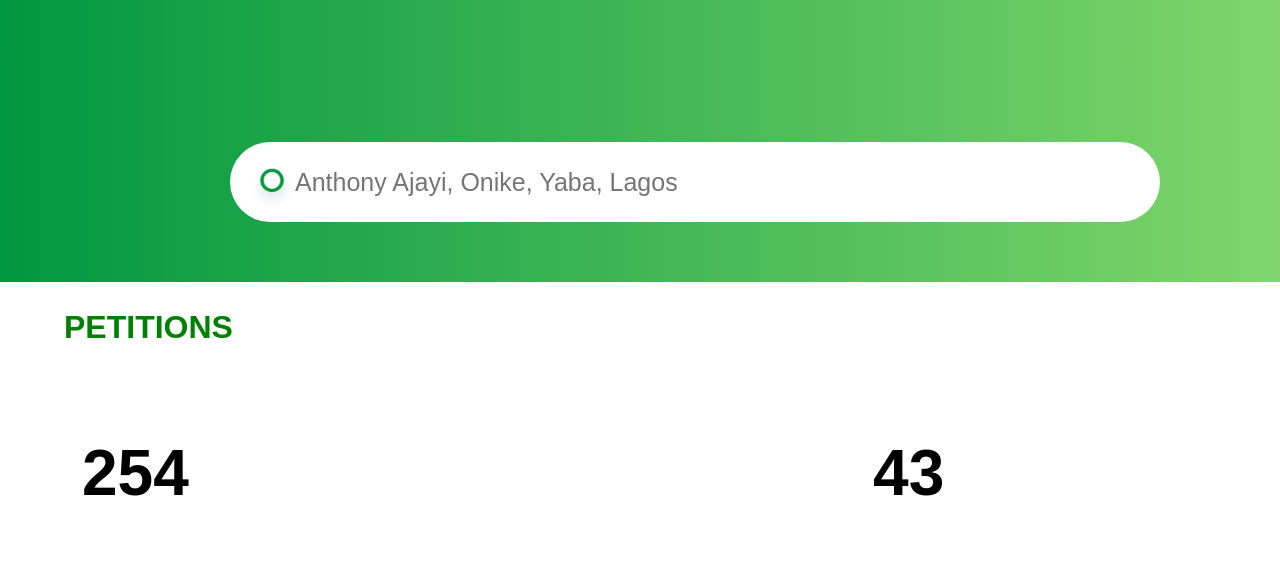
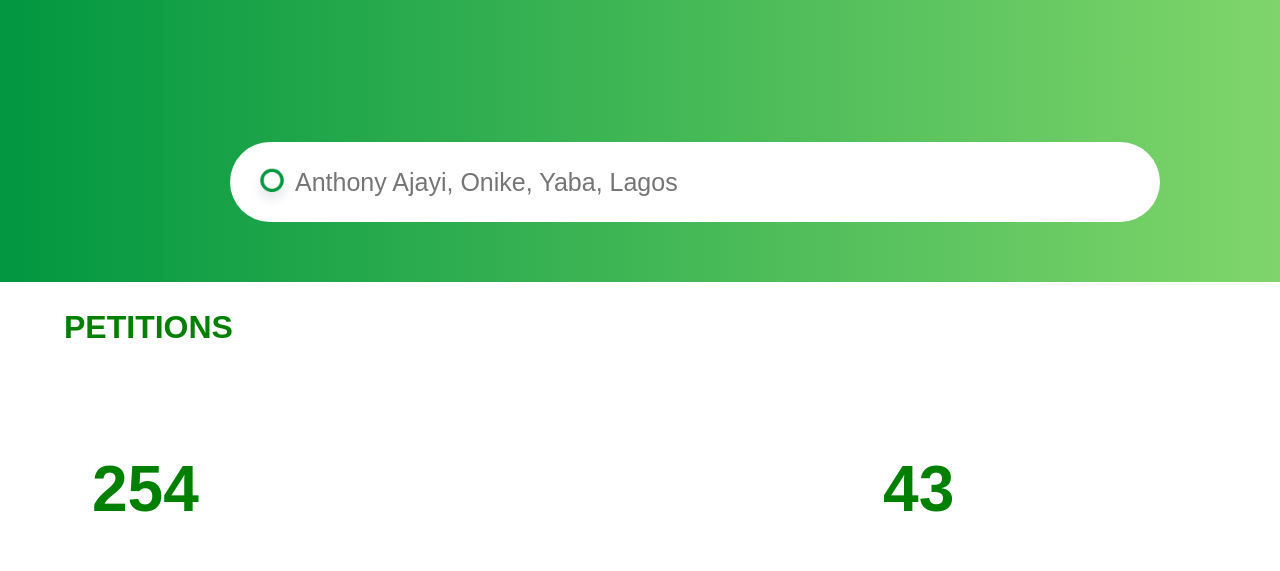
Before and after one commit to samsonsanusi/megrafix, a plain HTML site: page petitions.html in a window 1280 px wide. Shown: the part 198-769 px from the top of the page. Drawn offline with Linux system fonts and the light colour scheme; a web font is replaced by a local one.

Commit message:
linked all files

```diff
--- a/styles.petitions.css
+++ b/styles.petitions.css
@@ -125,9 +125,17 @@ h2{
     margin-top:35px;
     margin-left:4rem;
 }
-.froddo:hover{
-    color:tomato;
+h3{
+    font-family:sans-serif;
+    font-size:20px;
+    padding-top:1rem;
+    padding-left:10px;
+    color:green;
 }
+h3:hover{
+ color:tomato;
+}
+
 .hen{
    color:green;
    font-size:25px;
```
Also changed, not shown: Representatives-details.html (+1 -1 lines), menu.html (+2 -2 lines), petition-2.html (+2 -2 lines).
